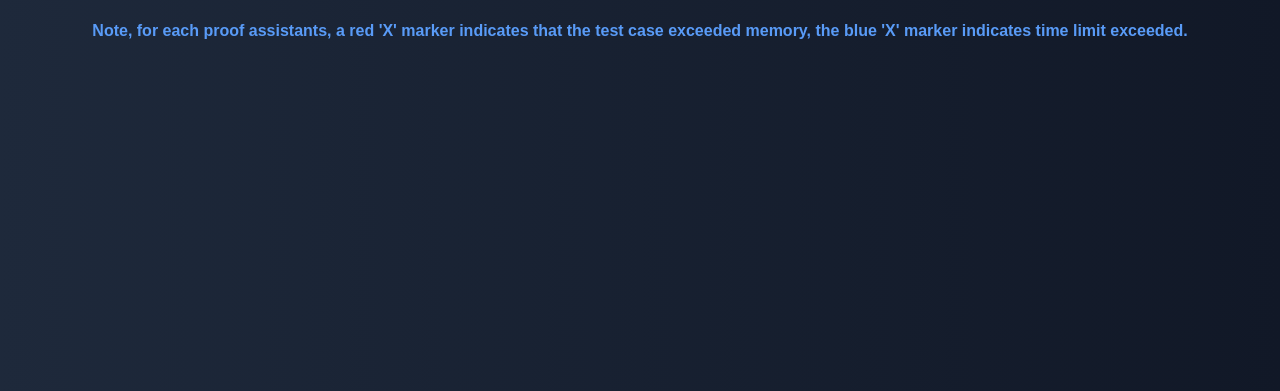
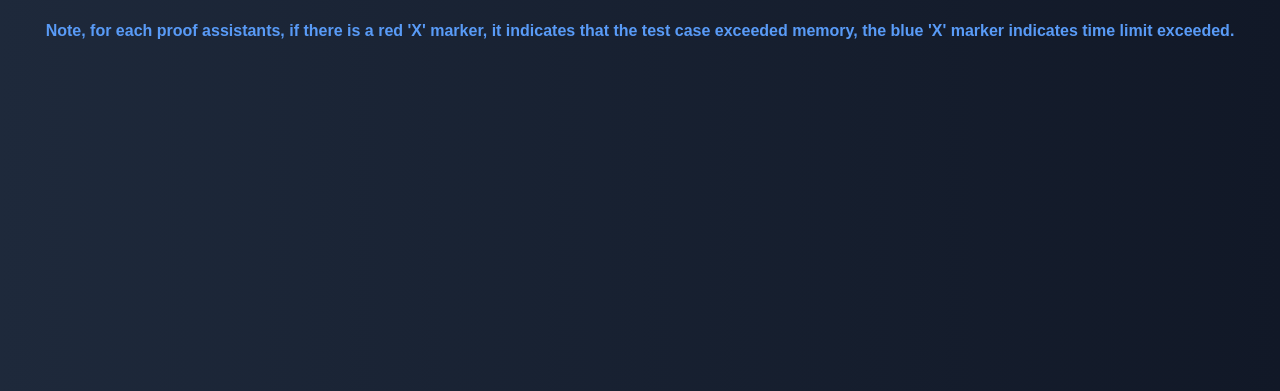
Before and after one commit to proyetei/CS-4ZP6A-Capstone-Akanda, a Flask app: template visualization/templates/index.html in a window 1280 px wide. Shown: the part 409-800 px from the top of the page. Run offline with Flask 3, Linux system fonts and the light colour scheme; the template is opened without the code that fills it, so the values that code supplies are empty.

Commit message:
make lean purple to not confuse with the red cross

```diff
--- a/visualization/app.py
+++ b/visualization/app.py
@@ -35,6 +35,7 @@ def checkExitStatus(plt, language_data, x_values, y_values):
         max_size = max(x_values)
         index = x_values.index(max_size)
         y_value = y_values[index]
+        # if the exit status is memory exceeded then its marked by red cross, if its time limit exceeded, its marked by blue cross
         if language_data["exit_status"] == "memory":
             plt.plot(max_size, y_value, marker='x', markersize=12, color='red', markeredgewidth=2)
         else:
@@ -61,8 +62,10 @@ def plot_size_vs_real_time(test_case):
         x_values = [point["size"] for point in points]
         real_time_values = [point["real_time"] for point in points]
 
+        color = 'purple' if language == "Lean" else None
+
         # Plot real time complexity marked by solid line and o
-        plt.plot(x_values, real_time_values, marker='o', label=f'{language} - Real Time')
+        plt.plot(x_values, real_time_values, marker='o', label=f'{language} - Real Time', color = color)
 
         # Call exit status marker
         checkExitStatus(plt, language_data, x_values, real_time_values)
@@ -103,8 +106,10 @@ def plot_size_vs_user_time(test_case):
         x_values = [point["size"] for point in points]
         user_time_values = [point["user_time"] for point in points]
 
+        color = 'purple' if language == "Lean" else None
+
         # Plot user time complexity marked by dotted line and x
-        plt.plot(x_values, user_time_values, marker='x', linestyle='--', label=f'{language} - User Time')
+        plt.plot(x_values, user_time_values, marker='x', linestyle='--', label=f'{language} - User Time', color = color)
         # Check exit status and plot marker if not OK
         checkExitStatus(plt, language_data, x_values, user_time_values)
 
@@ -144,8 +149,10 @@ def plot_size_vs_system_time(test_case):
         x_values = [point["size"] for point in points]
         system_time_values = [point["system_time"] for point in points]
 
+        color = 'purple' if language == "Lean" else None
+
         # Plot system time complexity marked by dotted line and x
-        plt.plot(x_values, system_time_values, marker='x', linestyle='--', label=f'{language} - System Time')
+        plt.plot(x_values, system_time_values, marker='x', linestyle='--', label=f'{language} - System Time', color = color)
 
         # Check exit status and plot marker if not OK
         checkExitStatus(plt, language_data, x_values, system_time_values)
@@ -186,8 +193,10 @@ def plot_size_vs_memory(test_case):
         x_values = [point["size"] for point in points]
         memory_values = [point["memory"] for point in points]
 
+        color = 'purple' if language == "Lean" else None
+
         # Plot memory usage marked by dotted line and x
-        plt.plot(x_values, memory_values, marker='x', linestyle='--', label=f'{language} - Memory')
+        plt.plot(x_values, memory_values, marker='x', linestyle='--', label=f'{language} - Memory', color = color )
 
         # Check exit status and plot marker if not OK
         checkExitStatus(plt, language_data, x_values, memory_values)
--- a/visualization/templates/index.html
+++ b/visualization/templates/index.html
@@ -85,7 +85,7 @@
     <div class="header">
         <h1>Test Case Results for System Benchmarking</h1>
         <h3>Results for {{ test_case_name }} - {{ test_case_desc }}</h3>
-        <h4> Note, for each proof assistants, a red 'X' marker indicates that the test case exceeded memory, the blue 'X' marker indicates time limit exceeded. </h4>
+        <h4>Note, for each proof assistants, if there is a red 'X' marker, it indicates that the test case exceeded memory, the blue 'X' marker indicates time limit exceeded. </h4>
 
     </div>
     <div class="graph-container">
```
